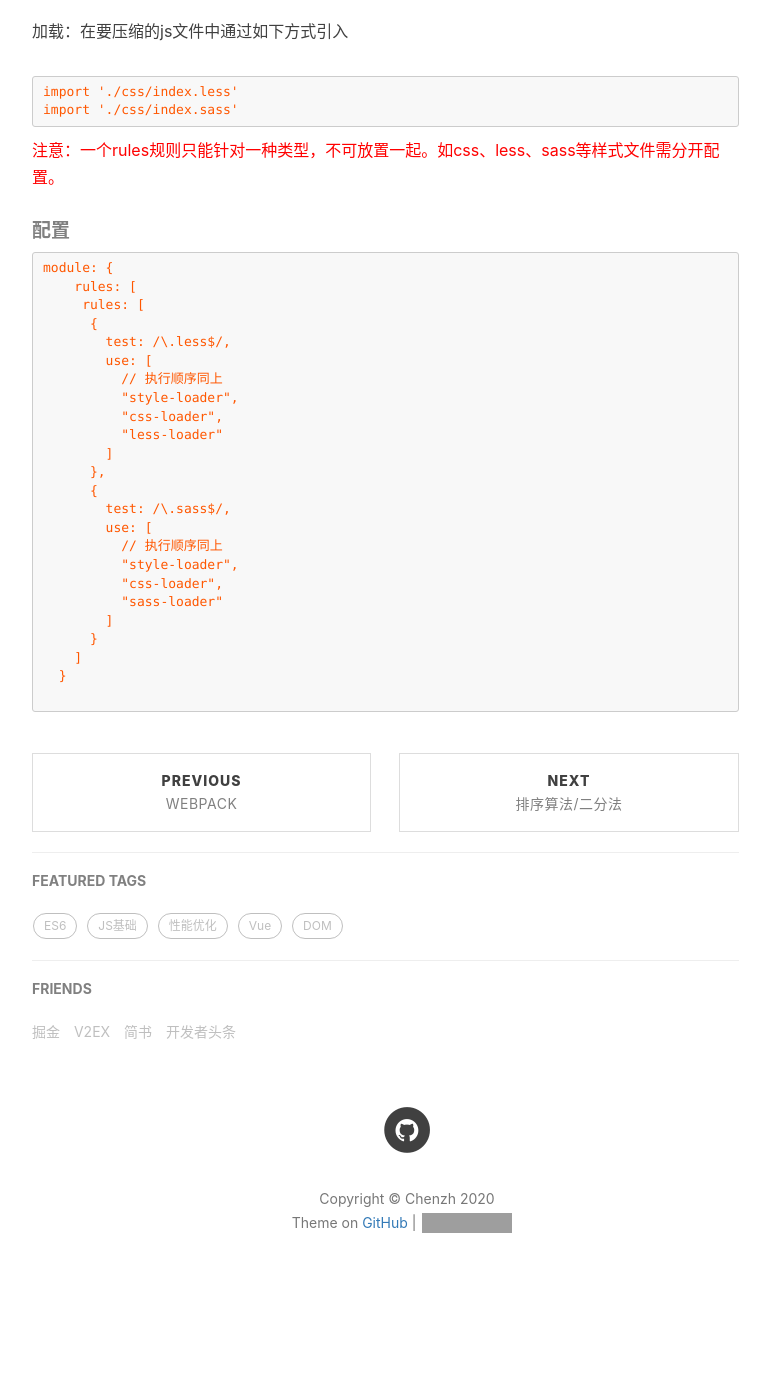
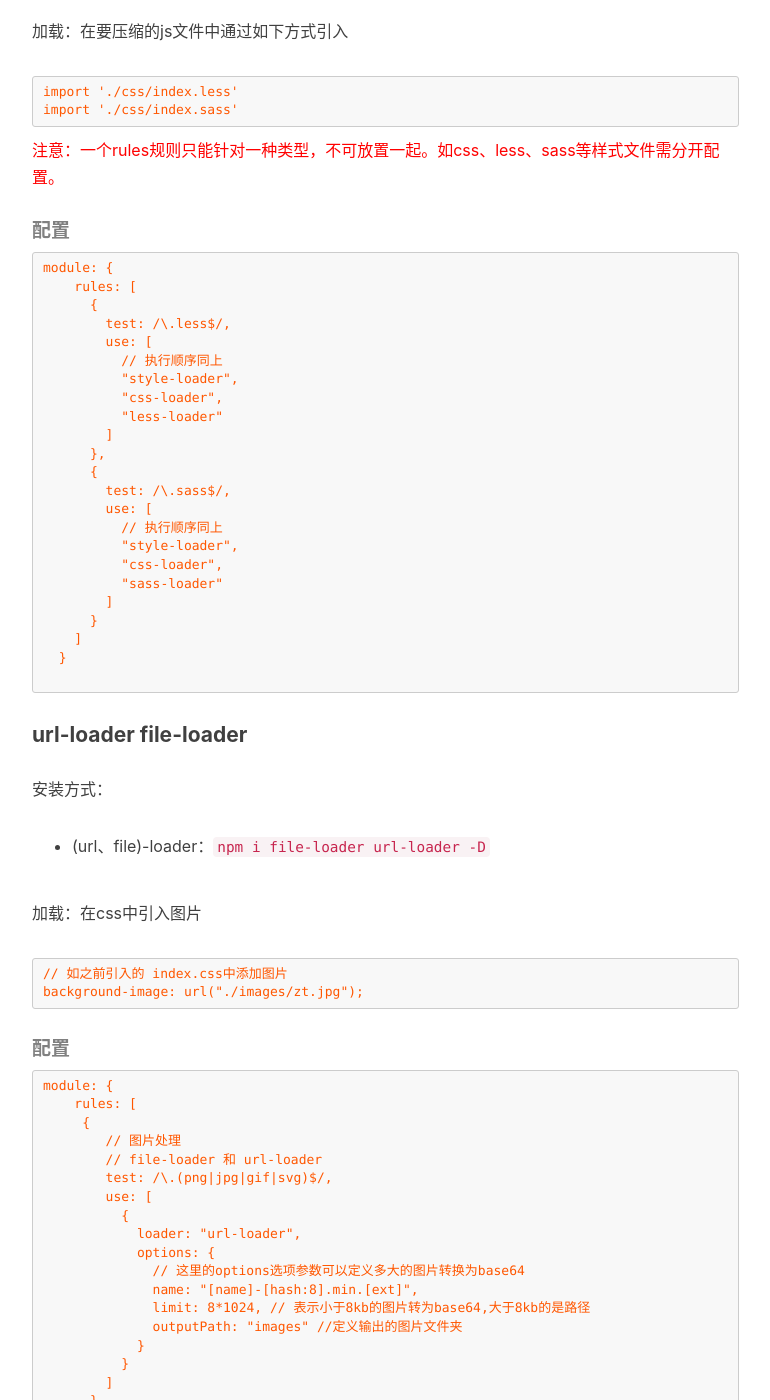
Before and after one commit to Bittersweet-Chocolate/Bittersweet-Chocolate.github.io, a Jekyll site: the page built from _posts/Webpack/2020-6-08-Loader.md, in a window 1280 px wide and 1400 px high, scrolled down 1302 px. Shown: the whole window, without its empty margins (233-1003 px from the left). Built offline with Jekyll 4.4.1, drawn with Linux system fonts in a browser that asks for light colours; nearby versions of some CDN libraries; our own code applies the rules of GitHub Pages for plain Markdown files; comment, search, counter and statistics services are not loaded; before the commit the page ends 2602 px from its top, so only the background shows below that; some of the changed text lies outside the part shown; grey boxes are pictures that could not be loaded.

Commit message:
url-loader

````diff
--- a/_posts/Webpack/2020-6-08-Loader.md
+++ b/_posts/Webpack/2020-6-08-Loader.md
@@ -67,7 +67,6 @@ import './css/index.sass'
 ```
 module: {
     rules: [
-     rules: [
       {
         test: /\.less$/,
         use: [
@@ -90,3 +89,42 @@ module: {
   }
 
 ```
+#### url-loader file-loader
+
+安装方式：
+
+* (url、file)-loader：`npm i file-loader url-loader -D`
+
+加载：在css中引入图片
+
+```
+// 如之前引入的 index.css中添加图片
+background-image: url("./images/zt.jpg");
+```
+
+##### 配置
+
+```
+module: {
+    rules: [
+     {
+        // 图片处理
+        // file-loader 和 url-loader
+        test: /\.(png|jpg|gif|svg)$/,
+        use: [
+          {
+            loader: "url-loader",
+            options: {
+              // 这里的options选项参数可以定义多大的图片转换为base64
+              name: "[name]-[hash:8].min.[ext]",
+              limit: 8*1024, // 表示小于8kb的图片转为base64,大于8kb的是路径
+              outputPath: "images" //定义输出的图片文件夹
+            }
+          }
+        ]
+      }
+
+    ]
+  }
+
+```
````
